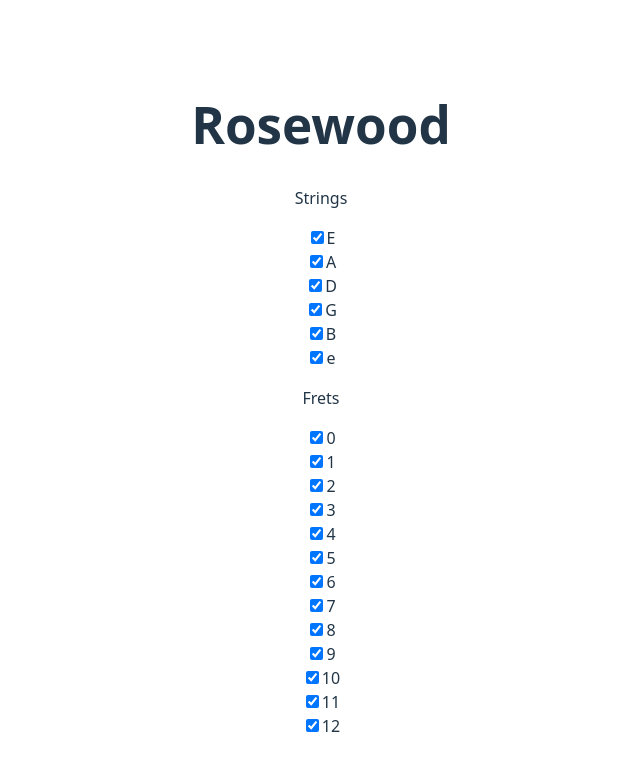
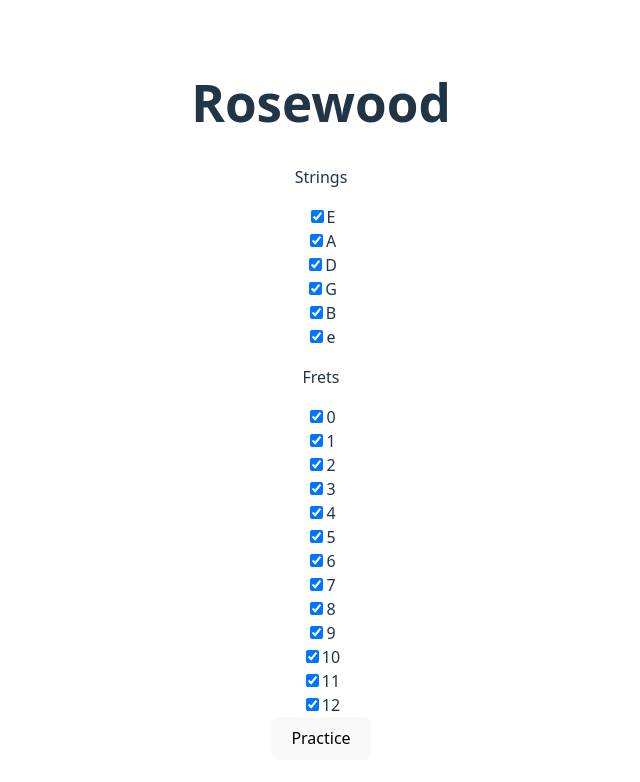
Before and after one commit to taylorlaekeman/rosewood, a React (Vite) app: page / in a window 1280 px wide. Shown: the top 782 px of the page, without its empty margins (319-959 px from the left). Built offline with nearby package versions, Linux system fonts and the light colour scheme.

Commit message:
add start button

```diff
--- a/src/App.tsx
+++ b/src/App.tsx
@@ -65,6 +65,15 @@ function App() {
       {enabledStrings.length === 1 && enabledFrets.length === 1 && (
         <p>Please select at least two notes</p>
       )}
+      <button
+        disabled={
+          enabledStrings.length === 0 ||
+          enabledFrets.length === 0 ||
+          (enabledStrings.length === 1 && enabledFrets.length === 1)
+        }
+      >
+        Practice
+      </button>
     </>
   );
 }
```
